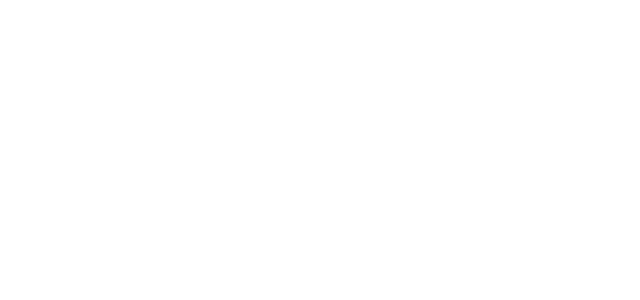
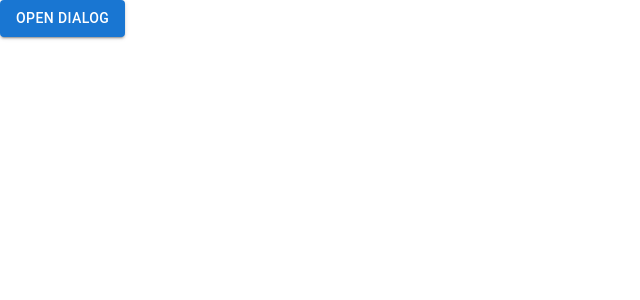
Before and after one commit to vishnuttxminds/react-start-app, a React (Create React App) app: page /dialog in a window 1280 px wide. Before the commit this address had no page. Shown: the top 300 px of the page, without its empty margins (0-640 px from the left). Built offline with nearby package versions, Linux system fonts and the light colour scheme.

Commit message:
dialog sample

```diff
--- a/src/App.js
+++ b/src/App.js
@@ -37,6 +37,7 @@
 import TabsNav from "./screens/Tab/TabNav";
 import TabsWithComponents from "./screens/Tab/TabsWithComponents";
 import TableWithPagination from "./screens/TablePagination/TableWithPagination";
+import DialogExample from "./screens/dialoge/DialogExample";
 
 function App() {
   const loggedInEmployee = {
@@ -72,7 +73,8 @@
   return (
     <>
       <Routes>
-        <Route path="/table" element={<TableWithPagination rows={data} />} />
+        {/* <Route path="/table" element={<TableWithPagination rows={data} />} /> */}
+        <Route path="/dialog" element={<DialogExample />} />
       </Routes>
 
       {/* <AuthProvider>
--- /dev/null
+++ b/src/screens/dialoge/DialogExample.js
@@ -0,0 +1,43 @@
+import React, { useState } from "react";
+import {
+  Button,
+  Dialog,
+  DialogTitle,
+  DialogContent,
+  DialogActions,
+  Typography,
+} from "@mui/material";
+
+const DialogExample = () => {
+  const [open, setOpen] = useState(false);
+
+  const handleOpen = () => setOpen(true);
+  const handleClose = () => setOpen(false);
+
+  return (
+    <div>
+      <Button variant="contained" onClick={handleOpen}>
+        Open Dialog
+      </Button>
+
+      <Dialog open={open} onClose={handleClose}>
+        <DialogTitle>Confirm Action</DialogTitle>
+
+        <DialogContent>
+          <Typography>
+            Are you sure you want to continue?
+          </Typography>
+        </DialogContent>
+
+        <DialogActions>
+          <Button onClick={handleClose}>Cancel</Button>
+          <Button variant="contained" onClick={handleClose}>
+            Confirm
+          </Button>
+        </DialogActions>
+      </Dialog>
+    </div>
+  );
+};
+
+export default DialogExample;
```
